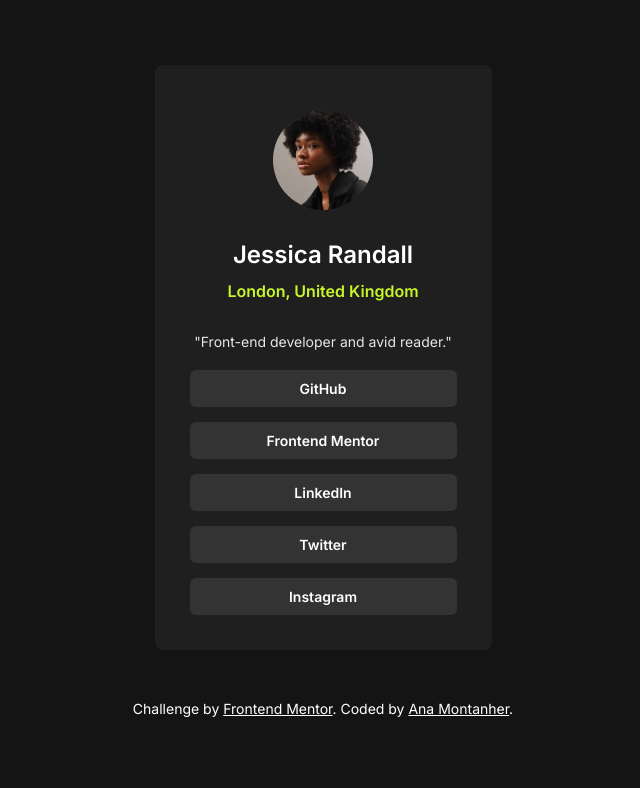
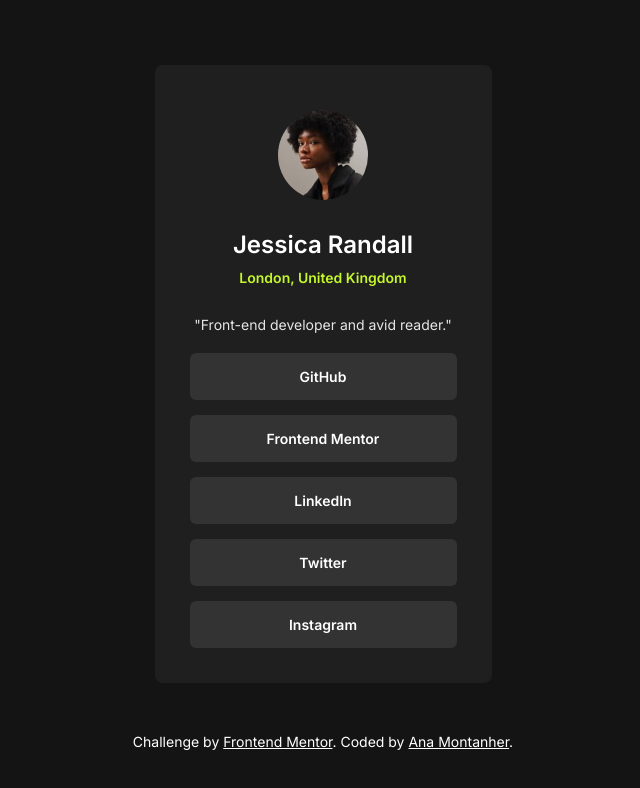
Before and after one commit to AnaMontanher/Social-Links-Profile, a plain HTML site: page index.html in a window 1280 px wide. Shown: the whole page, without its empty margins (317-957 px from the left). Drawn offline with Linux system fonts and the light colour scheme.

Commit message:
adjusting sizes

```diff
--- a/style.css
+++ b/style.css
@@ -23,7 +23,7 @@ body {
 }
 img {
   margin: 10px auto;
-  width: 100px;
+  width: 90px;
   border-radius: 50%;
 }
 
@@ -38,10 +38,10 @@ h1{font-size: 24px;
 
 }
 h2{
-    font-size: 16px;
+    font-size: 14px;
 color: hsl(75, 94%, 57%);
 font-weight: 600;
-padding: 12px 0;
+padding: 10px 0;
 
 }
 p{
@@ -60,7 +60,7 @@ p{
 }
 
 #socialLinks a{
-  padding: 10px 0;
+  padding: 15px 0;
   background: hsl(0, 0%, 20%);
   text-align: center;
   text-decoration: none;
```
